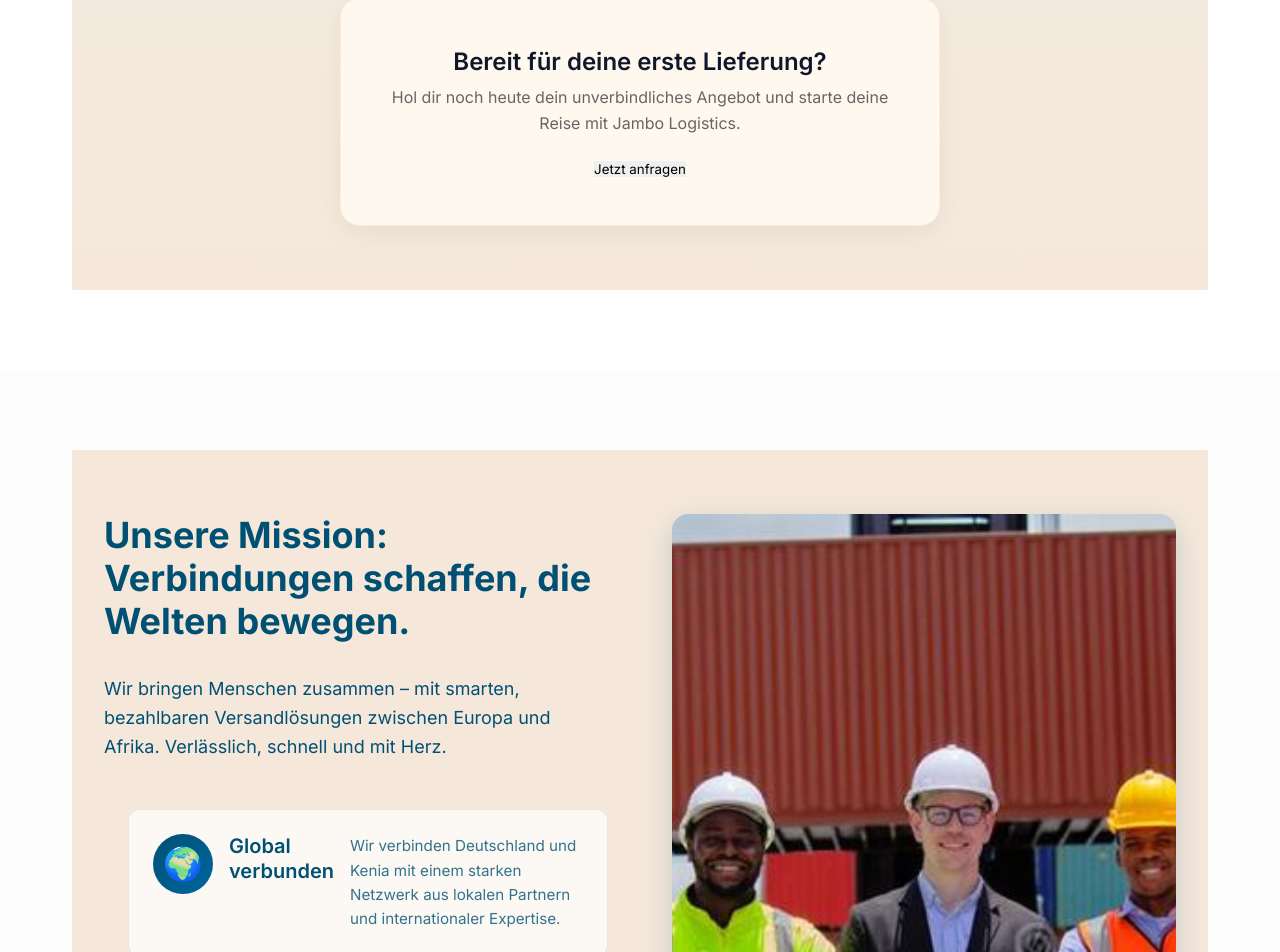
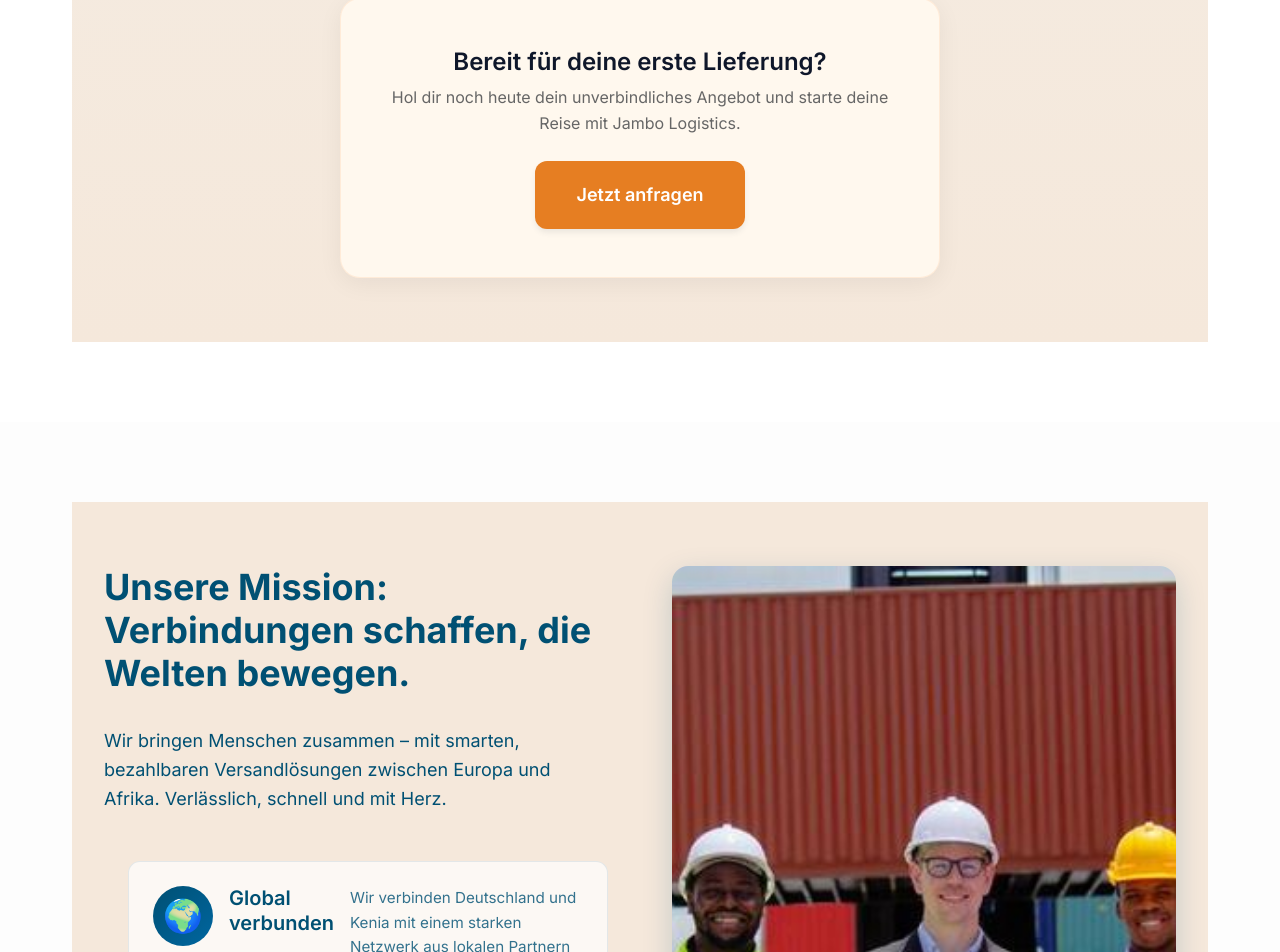
Before and after one commit to M-Sieger/Jambo-Logistic, a React (Vite) app: page / in a window 1280 px wide. Shown: the part 2424-3376 px from the top of the page. Built offline with nearby package versions, Linux system fonts and the light colour scheme.

Commit message:
fix: unify CTA button styles via GlobalPolish for Hero & ProcessSteps

```diff
--- a/src/components/ProcessSteps.tsx
+++ b/src/components/ProcessSteps.tsx
@@ -1,9 +1,12 @@
 // src/components/ProcessSteps.tsx
+// -----------------------------------------------------------------------------
 // ✅ Konsistent mit Services-Section: 16:9-Bilder, AOS-Stagger, ruhige Cards
 // ✅ CLS-frei dank width/height am <img> + aspect-ratio in CSS
 // ✅ Robust: Default-Schritte, falls keine Props übergeben werden
 // ✅ A11y: aria-labelledby + sinnvolle Alt-Texte
 // ✅ Performance: loading="lazy" + decoding="async" + sizes
+// ✅ CTA: nutzt NUR globale Button-Klassen (einheitlich mit Hero & Rest)
+// -----------------------------------------------------------------------------
 
 import React from 'react';
 
@@ -14,64 +17,69 @@ import step1Image from '../assets/step1-anfrage.jpg';
 import step2Image from '../assets/step2-abholung.jpg';
 import step3Image from '../assets/step3-container.jpg';
 import step4Image from '../assets/step4-nairobi.jpg';
+// 🧱 Globales UI-Set (Buttons, Typo usw.) – Quelle der Wahrheit für CTAs
+import globalStyles from '../styles/GlobalPolish.module.css';
 // 🎨 Nur Layout/Timeline/Cards – KEINE Button-Farben/Größen hier!
 import styles from './ProcessSteps.module.css';
 
 // 🔹 Typen für Props
 type Step = {
-  icon?: string;       // z. B. "📩" (optional, dekorativ)
-  title: string;       // z. B. "Annahme"
-  description: string; // kurz & klar, 1–2 Zeilen
-  imgSrc?: string;     // optional – überschreibt Default-Image
-  imgAlt?: string;     // optional – sonst aus title generiert
+  icon?: string;        // z. B. "📩" (optional, dekorativ)
+  title: string;        // z. B. "Annahme"
+  description: string;  // kurz & klar, 1–2 Zeilen
+  imgSrc?: string;      // optional – überschreibt Default-Image
+  imgAlt?: string;      // optional – sonst aus title generiert
 };
 
 type ProcessStepsProps = {
-  steps?: Step[];          // optional – wir liefern Default-Schritte
-  onCta?: () => void;      // ✅ optionaler CTA-Handler (fix für 'onCta is not defined')
+  steps?: Step[];       // optional – wir liefern Default-Schritte
+  onCta?: () => void;   // optionaler CTA-Handler (fix für 'onCta is not defined')
 };
 
 // 🧱 Default-Schritte (MVP-ready, i18n-geeignet)
 const defaultSteps: Step[] = [
   {
-    icon: '📩',
-    title: 'Annahme',
+    icon: "📩",
+    title: "Annahme",
     description:
-      'Bring dein Paket nach Essen (NRW) oder sende es per Post. Abholung in NRW folgt bald.',
+      "Bring dein Paket nach Essen (NRW) oder sende es per Post. Abholung in NRW folgt bald.",
     imgSrc: step1Image,
   },
   {
-    icon: '🚚',
-    title: 'Transport',
+    icon: "🚚",
+    title: "Transport",
     description:
-      'Dein Paket reist sicher im Container nach Kenia. Persönliche Updates statt Tracking‑App.',
+      "Dein Paket reist sicher im Container nach Kenia. Persönliche Updates statt Tracking‑App.",
     imgSrc: step2Image,
   },
   {
-    icon: '🚢',
-    title: 'Ankunft',
+    icon: "🚢",
+    title: "Ankunft",
     description:
-      'Eingang in Nairobi – transparente Abwicklung mit klaren Zeiten & Dokumenten.',
+      "Eingang in Nairobi – transparente Abwicklung mit klaren Zeiten & Dokumenten.",
     imgSrc: step3Image,
   },
   {
-    icon: '📍',
-    title: 'Zustellung',
+    icon: "📍",
+    title: "Zustellung",
     description:
-      'Wir melden uns, sobald dein Paket angekommen ist – Abholung im Lager ganz einfach.',
+      "Wir melden uns, sobald dein Paket angekommen ist – Abholung im Lager ganz einfach.",
     imgSrc: step4Image,
   },
 ];
 
 // 🔄 Zyklische Fallbacks (falls >4 Steps)
 const stepImages = [step1Image, step2Image, step3Image, step4Image];
-const stepIcons = ['📩', '🚚', '🚢', '📍'];
+const stepIcons = ["📩", "🚚", "🚢", "📍"];
 
-const ProcessSteps: React.FC<ProcessStepsProps> = ({ steps = defaultSteps, onCta }) => {
+const ProcessSteps: React.FC<ProcessStepsProps> = ({
+  steps = defaultSteps,
+  onCta,
+}) => {
   // 🚀 AOS initialisieren (defensiv, falls globales init fehlt)
   React.useEffect(() => {
-    if (typeof window !== 'undefined' && AOS?.init) {
-      AOS.init({ once: true, duration: 520, easing: 'ease-out' });
+    if (typeof window !== "undefined" && AOS?.init) {
+      AOS.init({ once: true, duration: 520, easing: "ease-out" });
     }
   }, []);
 
@@ -79,19 +87,19 @@ const ProcessSteps: React.FC<ProcessStepsProps> = ({ steps = defaultSteps, onCta
   if (!steps || steps.length === 0) return null;
 
   // 🔈 A11y: Überschrift-ID für aria-labelledby
-  const headingId = 'process-heading';
+  const headingId = "process-heading";
 
   // ✅ CTA-Handler sicher: entweder Prop oder Smooth-Scroll Fallback
   const handleCta = () => {
     if (onCta) return onCta();
-    const el = document.getElementById('contact');
-    if (el) el.scrollIntoView({ behavior: 'smooth' });
+    const el = document.getElementById("contact");
+    if (el) el.scrollIntoView({ behavior: "smooth" });
   };
 
   return (
     /**
      * 🌍 EINZIGE Section mit id="process"
-     * CSS (global via :global in Module): #process { scroll-margin-top: 96px; } // Header-Höhe
+     * CSS (via :global in Module): #process { scroll-margin-top: 96px; } // Header-Höhe
      */
     <section
       id="process"
@@ -113,7 +121,8 @@ const ProcessSteps: React.FC<ProcessStepsProps> = ({ steps = defaultSteps, onCta
               const icon = step.icon ?? stepIcons[i % stepIcons.length];
               // Wenn ein Schritt ein eigenes Bild mitbringt → nutzen, sonst zyklisches Default
               const imgSrc = step.imgSrc ?? stepImages[i % stepImages.length];
-              const imgAlt = step.imgAlt ?? `${step.title} – Illustration zum Schritt`;
+              const imgAlt =
+                step.imgAlt ?? `${step.title} – Illustration zum Schritt`;
 
               return (
                 <article
@@ -172,13 +181,14 @@ const ProcessSteps: React.FC<ProcessStepsProps> = ({ steps = defaultSteps, onCta
                 Reise mit Jambo Logistics.
               </p>
 
-              {/* 📌 CTA-Buttons – rein globales System (einheitlich mit Hero & Rest) */}
+              {/* 📌 CTA-Button – rein globales System (einheitlich mit Hero & Rest) */}
               <div className={styles.buttonGroup}>
                 <button
                   type="button"
                   onClick={handleCta}
-                  className={`${styles.button} ${styles['button--primary']} ${styles['is-lg']}`}
-
+                  className={`${globalStyles.button} ${globalStyles["button--primary"]} ${globalStyles["is-lg"]}`}
+                  data-test="cta-process"
+                  aria-label="Jetzt anfragen"
                 >
                   Jetzt anfragen
                 </button>
```
